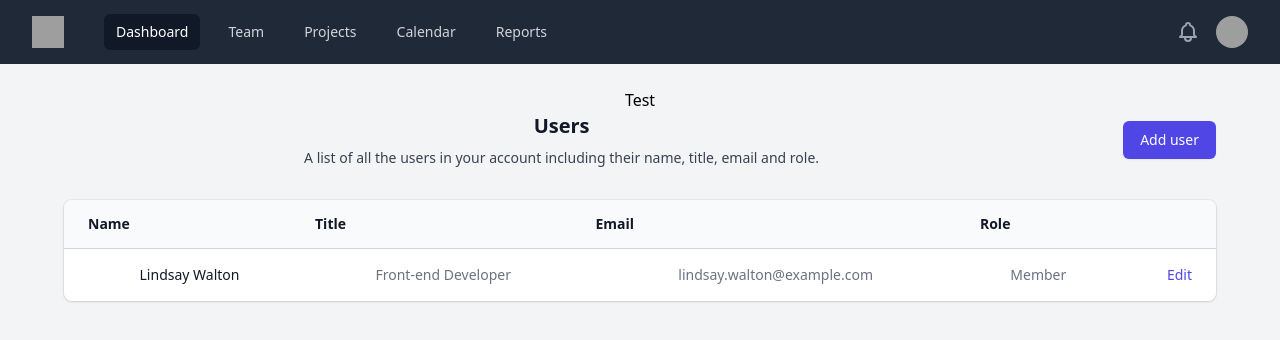
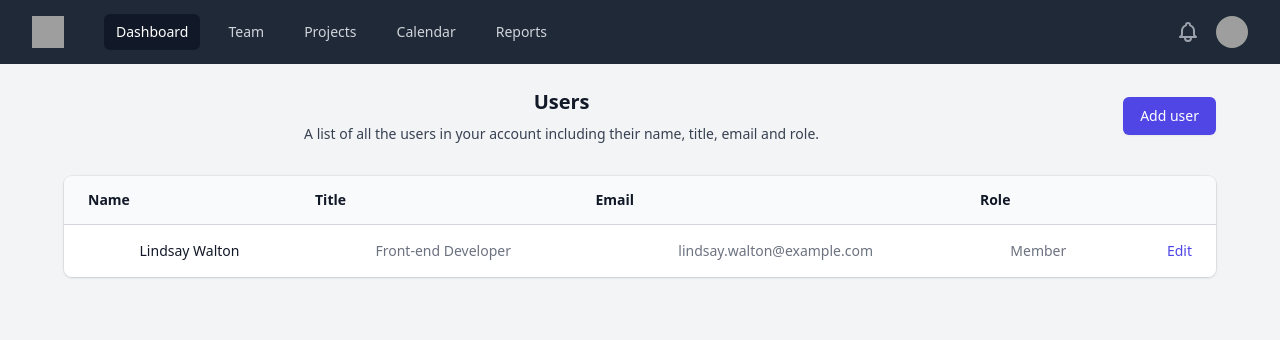
Before and after one commit to vvsrrSunny/react-fuctions-app, a React (Create React App) app: page / in a window 1280 px wide. Shown: the top 340 px of the page. Built offline with nearby package versions, Linux system fonts and the light colour scheme; grey boxes are pictures that could not be loaded.

Commit message:
updated the code

```diff
--- a/src/App.js
+++ b/src/App.js
@@ -49,14 +49,10 @@ function App() {
     },
   ]);
 
-  const [count, setCount] = useState(0);
-  const [num, setNum] = useState(0);
-
   return (
     <div className="App">
       <AppLayout>
-        <button  onClick={() => setCount(count + 1)}>Test</button>
-        <UsersTable props= {people} data = {count} data1 = {num}></UsersTable>
+        <UsersTable people= {people}></UsersTable>
       </AppLayout>
     </div>
   );
```
